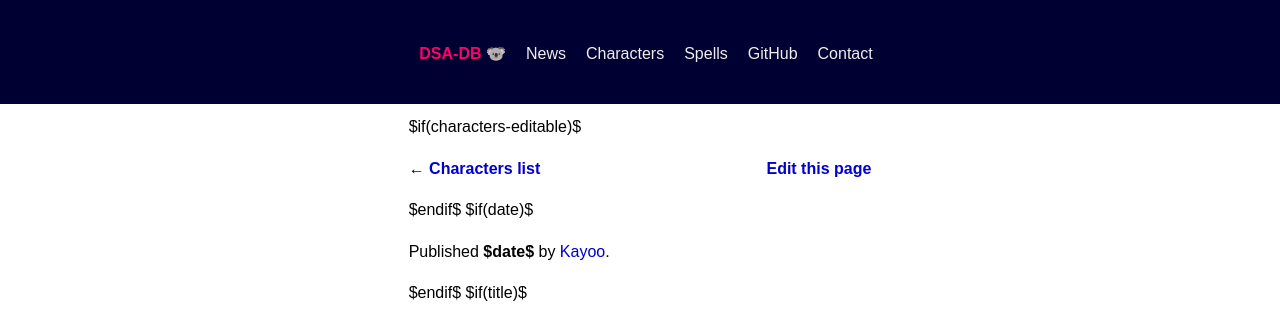
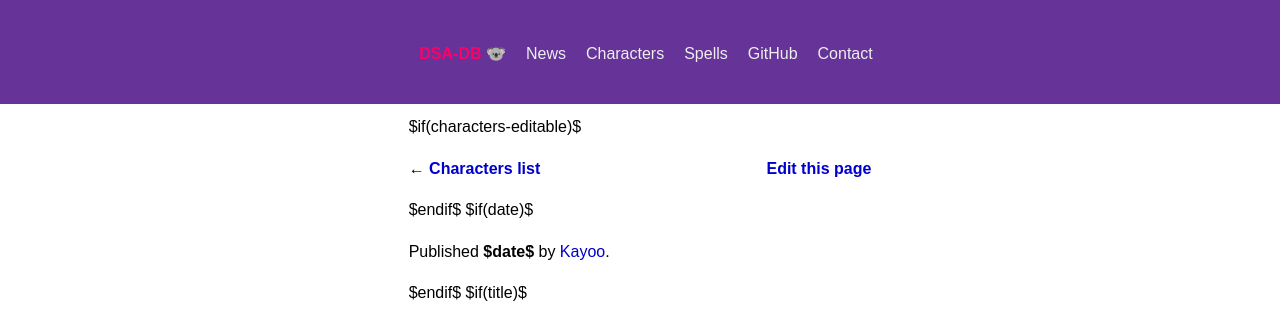
Before and after one commit to kayoo123/DSA-DB, a plain HTML site: page site/templates/default.html in a window 1280 px wide. Shown: the top 331 px of the page. Drawn offline with Linux system fonts and the light colour scheme.

Commit message:
Update default.html

```diff
--- a/site/templates/default.html
+++ b/site/templates/default.html
@@ -1,4 +1,4 @@
-<!doctype html><html lang=fr> <link href=data:, rel=icon><title>DSA-DB$if(title)$ - $title$$endif$</title><meta charset=utf-8><meta content="width=device-width" name=viewport><style>body{display:flex;flex-direction:column;font:16px/1.6 sans-serif;margin:0;min-height:100vh;overflow:hidden scroll;word-wrap:break-word}p{text-align:justify}h1,h2,h3{margin-top:40px}pre>code,main,#m{display:block;flex:1;margin:10px auto 40px;max-width:52ch;padding:0 10px;width:90%}pre>code{background:#000;color:#eee;font:100%/1.6 Consolas,monospace;left:50%;max-width:90ch;padding:20px;position:relative;transform:translateX(-50%);white-space:pre-wrap;width:90vw}code{padding:.1em .4em;font-weight:700;background:#fcc;border-radius:4px}nav li{display:inline-block;margin:0 20px 0 0;line-height:2.5}blockquote{border-left:7px solid #fc9;color:#333;margin:0;padding:0 14px}img{display:block;width:100%}nav,footer{background:#003;padding:30px}nav a,footer{color:#eee}#a{color:#f06}a{color:#00C;text-decoration:none}a:hover{border-bottom:2px solid}ul{padding-left:2em}nav ul{margin:0;text-align:center}li+li{margin-top:4px}table {width: 50%;}th, td {border-bottom: 1px solid #ddd;}tr:hover {background-color: #f5f5f5;}</style>
+<!doctype html><html lang=fr> <link href=data:, rel=icon><title>DSA-DB$if(title)$ - $title$$endif$</title><meta charset=utf-8><meta content="width=device-width" name=viewport><style>body{display:flex;flex-direction:column;font:16px/1.6 sans-serif;margin:0;min-height:100vh;overflow:hidden scroll;word-wrap:break-word}p{text-align:justify}h1,h2,h3{margin-top:40px}pre>code,main,#m{display:block;flex:1;margin:10px auto 40px;max-width:52ch;padding:0 10px;width:90%}pre>code{background:#000;color:#eee;font:100%/1.6 Consolas,monospace;left:50%;max-width:90ch;padding:20px;position:relative;transform:translateX(-50%);white-space:pre-wrap;width:90vw}code{padding:.1em .4em;font-weight:700;background:#fcc;border-radius:4px}nav li{display:inline-block;margin:0 20px 0 0;line-height:2.5}blockquote{border-left:7px solid #fc9;color:#333;margin:0;padding:0 14px}img{display:block;width:100%}nav,footer{background:#663399;padding:30px}nav a,footer{color:#eee}#a{color:#f06}a{color:#00C;text-decoration:none}a:hover{border-bottom:2px solid}ul{padding-left:2em}nav ul{margin:0;text-align:center}li+li{margin-top:4px}table {width: 50%;}th, td {border-bottom: 1px solid #ddd;}tr:hover {background-color: #f5f5f5;}</style>
 <nav>
 	<ul><li><a href=/ id=a><b>DSA-DB</b></a> 🐨<li><a href=/news/>News</a><li><a href=/characters/>Characters</a><li><a href=/spells/>Spells</a><li><a href=https://github.com/kayoo123/DSA-DB target="_blank">GitHub</a><li><a href=/pages/contact.html>Contact</a></ul>
 </nav>
```
